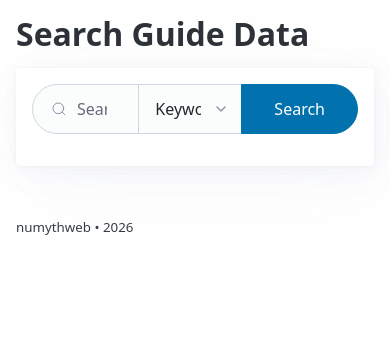
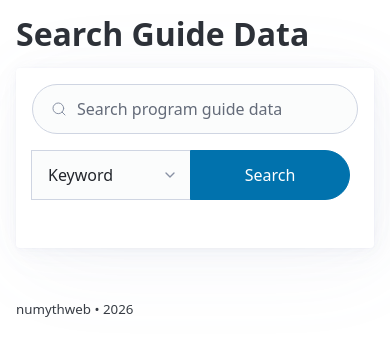
Before and after one commit to rlskoeser/nu-mythweb, a Django app: page /guide/ in a window 390 px wide. Shown: the part 56-412 px from the top of the page. Run offline with Django 5.2, Linux system fonts and the light colour scheme; some libraries are stand-ins or nearby versions.

Commit message:
Make the search form nicer on mobile

```diff
--- a/nu_mythweb/recordings/templates/recordings/guide_search.html
+++ b/nu_mythweb/recordings/templates/recordings/guide_search.html
@@ -13,7 +13,7 @@
     {% if results %}
         {% include "recordings/partials/program_table.html" with programs=results %}
     {% else %}
-        <p>No programs found matching that keyword in the next 7 days.</p>
+        <p>No programs found matching that search term.</p>
     {% endif %}
 {% endif %}
 {% endblock %}
--- a/sitemedia/css/main.css
+++ b/sitemedia/css/main.css
@@ -130,5 +130,24 @@ tr.recording[data-category="sitcom"]::after { content: "📺"; } */
 
 
 form.guide-search select[name='search-filter'] {
-    max-width: 15em;
+    max-width: 10em;
 }
+form.guide-search input[type='submit'] {
+    max-width: 10em;
+}
+
+/* for mobile, wrap the horizontal search form on multiple lines */
+@media (max-width: 600px) {
+
+    .guide-search [role="group"] {
+        flex-wrap: wrap;
+    }
+
+    .guide-search [role="group"] > * {
+        /* restore spacing & rounded corners removed in groups */
+        margin-bottom: var(--pico-spacing) !important;
+    }
+    .guide-search [role="group"] > input[type=search] {
+        border-radius: var(--pico-border-radius) !important;
+     }
+}
```
